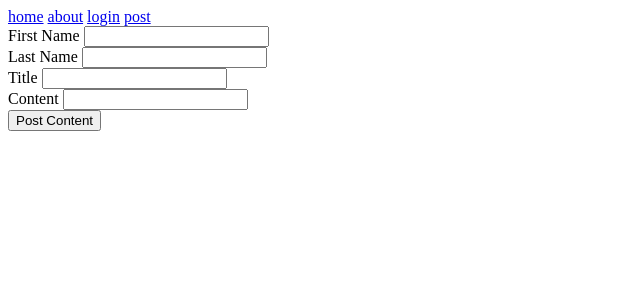
After one commit to femi3d2y/flask_test, a Flask app: page /post in a window 1280 px wide. The commit adds this page. Shown: the top 300 px of the page, without its empty margins (0-640 px from the left). Run offline with Flask 2, Linux system fonts and the light colour scheme; parts of the project's set-up code (start-up, migrations or seed data) failed here and were passed over.

Commit message:
input on front end with errors

```diff
--- /dev/null
+++ b/application/forms.py
@@ -0,0 +1,38 @@
+from flask_wtf import FlaskForm
+from wtforms import StringField, SubmitField
+from wtforms.validators import DataRequired, Length
+
+class PostForm(FlaskForm):
+    first_name = StringField('First Name',
+            validators=[
+                DataRequired(),
+                Length(min=1, max=30)
+            ]
+
+    )
+
+    last_name = StringField('Last Name',
+            validators=[
+                DataRequired(),
+                Length(min=1, max=30)
+            ]
+
+    )
+
+    title = StringField('Title',
+            validators=[
+                DataRequired(),
+                Length(min=3, max=100)
+            ]
+
+    )
+
+    content = StringField('Content',
+            validators=[
+                DataRequired(),
+                Length(min=4, max=100)
+            ]
+
+    )
+
+    submit = SubmitField('Post Content')
--- a/application/routes.py
+++ b/application/routes.py
@@ -1,5 +1,7 @@
-from flask import render_template
-from application import app
+from flask import render_template, redirect, url_for
+from application.forms import PostForm
+from application import app, db
+from application.models import Posts
 
 @app.route('/')
 @app.route('/home')
@@ -11,6 +13,23 @@ def about():
 @app.route('/login')
 def login():
     return render_template('login.html', title='Login')
+@app.route('/post', methods=['GET','POST'])
+def post():
+    form = PostForm()
+    if form.validate_on_submit():
+        postData = Posts(
+        first_name=form.first_name.data,
+        last_name=form.last_name.data,
+        title=form.title.data,
+        content=form.content.data
+    )
+
+        db.session.add(postData)
+        db.session.commit()
+        return redirect(url_for('home'))
+    else:
+        print(form.errors)
+    return render_template('post.html', title='Post', form=form)
 
 dummyData = [
         {
--- a/application/templates/layout.html
+++ b/application/templates/layout.html
@@ -9,6 +9,7 @@
                         <a href="{{ url_for('home') }}">home</a>
                         <a href="{{ url_for('about') }}">about</a>
                         <a href="{{ url_for('login') }}">login</a>
+                        <a href="{{ url_for('post') }}">post</a>
 		  </div>
 		{% block body_content %}
 		<h1>{{ title }} Page</h1>
--- /dev/null
+++ b/application/templates/post.html
@@ -0,0 +1,61 @@
+{% extends "layout.html" %}
+{% block body_content %}
+	<div class="form">
+		<form method="POST" action="">
+			{{ form.hidden_tag() }}
+			<div class="form-group">
+				{{ form.first_name.label }}
+				{% if form.first_name.errors %}
+					{{ form.first_name }}
+					<div class="error">
+						{% for error in form.first_name.errors %}
+							<span>{{ error  }}</span>
+						{% endfor %}
+					</div>
+				{% else %}
+					{{ form.first_name }}
+				{% endif %}
+
+			<br>
+			{{ form.last_name.label }}
+			{% if form.last_name.errors %}
+                                        {{ form.last_name }}
+                                        <div class="error">
+                                                {% for error in form.last_name.errors %}
+                                                        <span>{{ error  }}</span>
+                                                {% endfor %}
+                                        </div>
+                                {% else %}
+                                        {{ form.last_name }}
+                                {% endif %}
+			<br>
+                        {{ form.title.label }}
+			{% if form.title.errors %}
+                                        {{ form.title }}
+                                        <div class="error">
+                                                {% for error in form.title.errors %}
+                                                        <span>{{ error  }}</span>
+                                                {% endfor %}
+                                        </div>
+                                {% else %}
+                                        {{ form.title }}
+                                {% endif %}
+			<br>
+                        {{ form.content.label }}
+                        {% if form.content.errors %}
+                                        {{ form.content }}
+                                        <div class="error">
+                                                {% for error in form.content.errors %}
+                                                        <span>{{ error  }}</span>
+                                                {% endfor %}
+                                        </div>
+                                {% else %}
+                                        {{ form.content }}
+                                {% endif %}
+			<br>
+			<div class="form-group">
+                        {{ form.submit }}
+			</div>
+		</form>
+	</div>
+{% endblock body_content %}
```
Also changed, not shown: application/__init__.py (+6 -1 lines).
